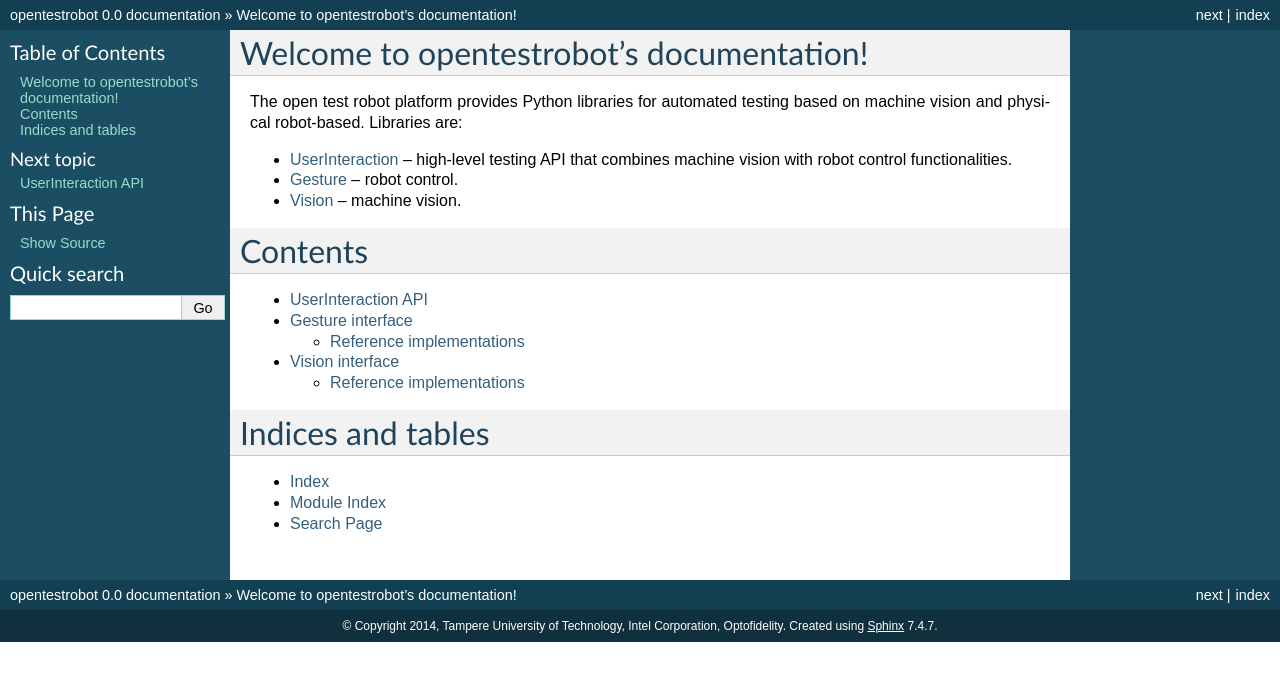
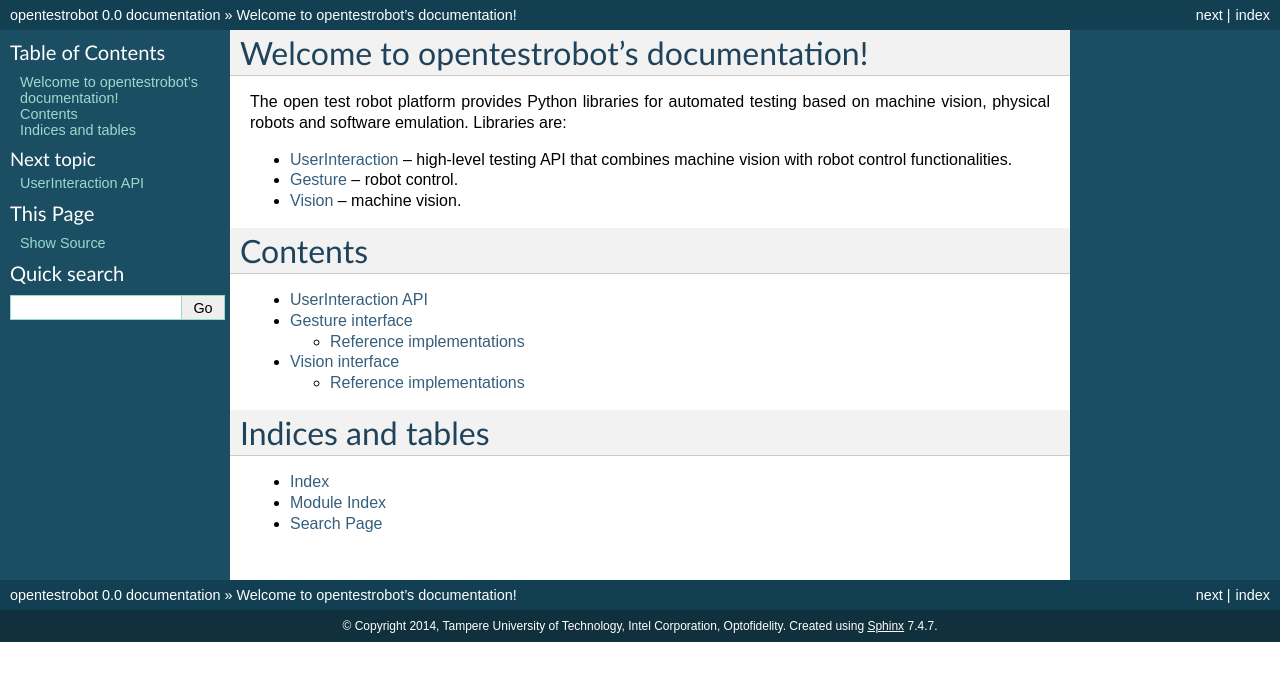
Before and after one commit to teroc/Otero, a Sphinx documentation site: the page built from doc/opentestrobot.rst, in a window 1280 px wide. Shown: the top 681 px of the page. Built offline with Sphinx 7.4.7, drawn with Linux system fonts in a browser that asks for light colours.

Commit message:
fix typo in documentation

```diff
--- a/doc/opentestrobot.rst
+++ b/doc/opentestrobot.rst
@@ -7,8 +7,8 @@ Welcome to opentestrobot's documentation!
 =========================================
 
 The open test robot platform provides Python libraries for automated
-testing based on machine vision and physical robot-based. Libraries
-are:
+testing based on machine vision, physical robots and software
+emulation. Libraries are:
 
 * `UserInteraction <userinteraction.html>`_ -- high-level testing API that combines machine
   vision with robot control functionalities.
```
